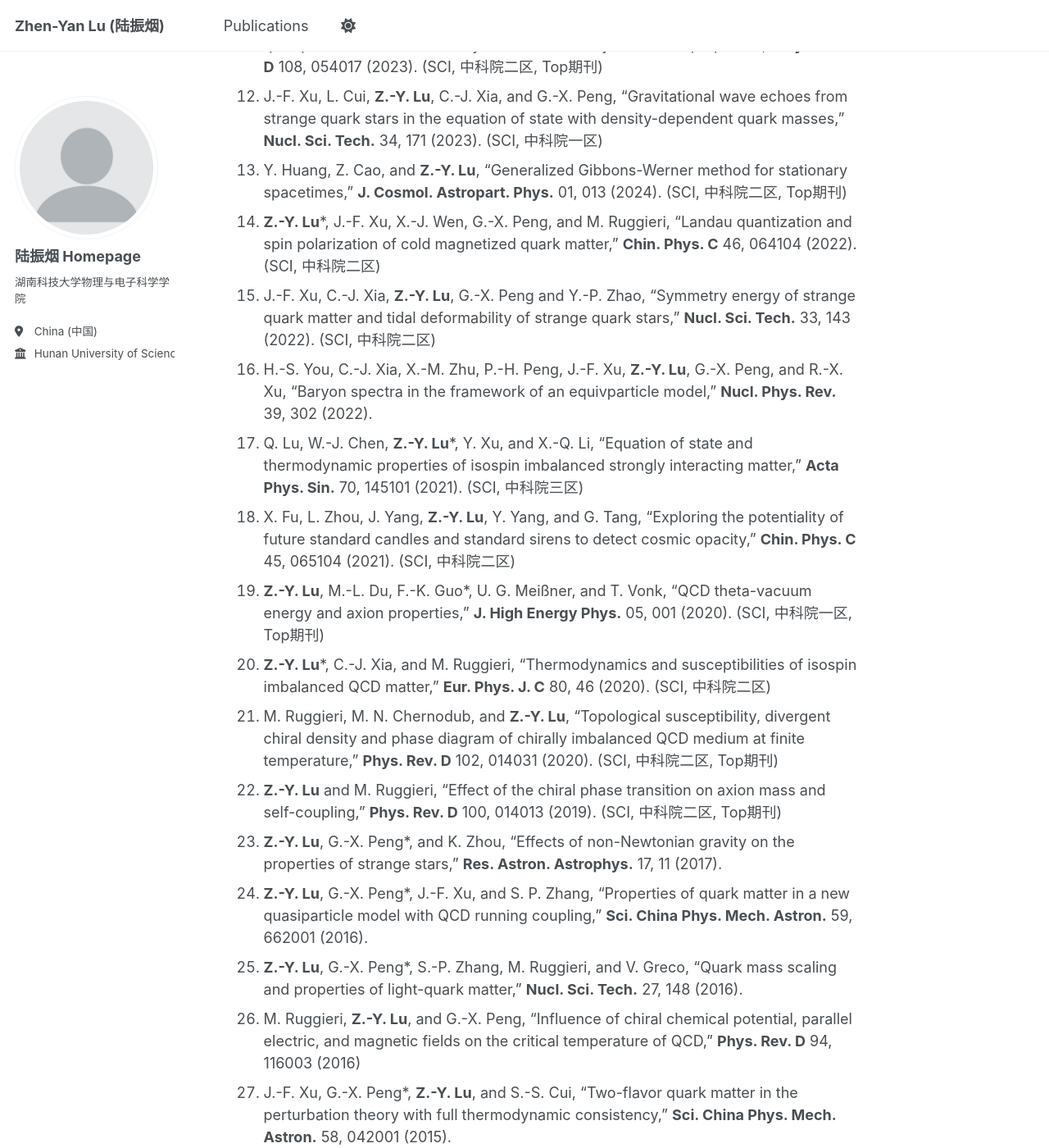
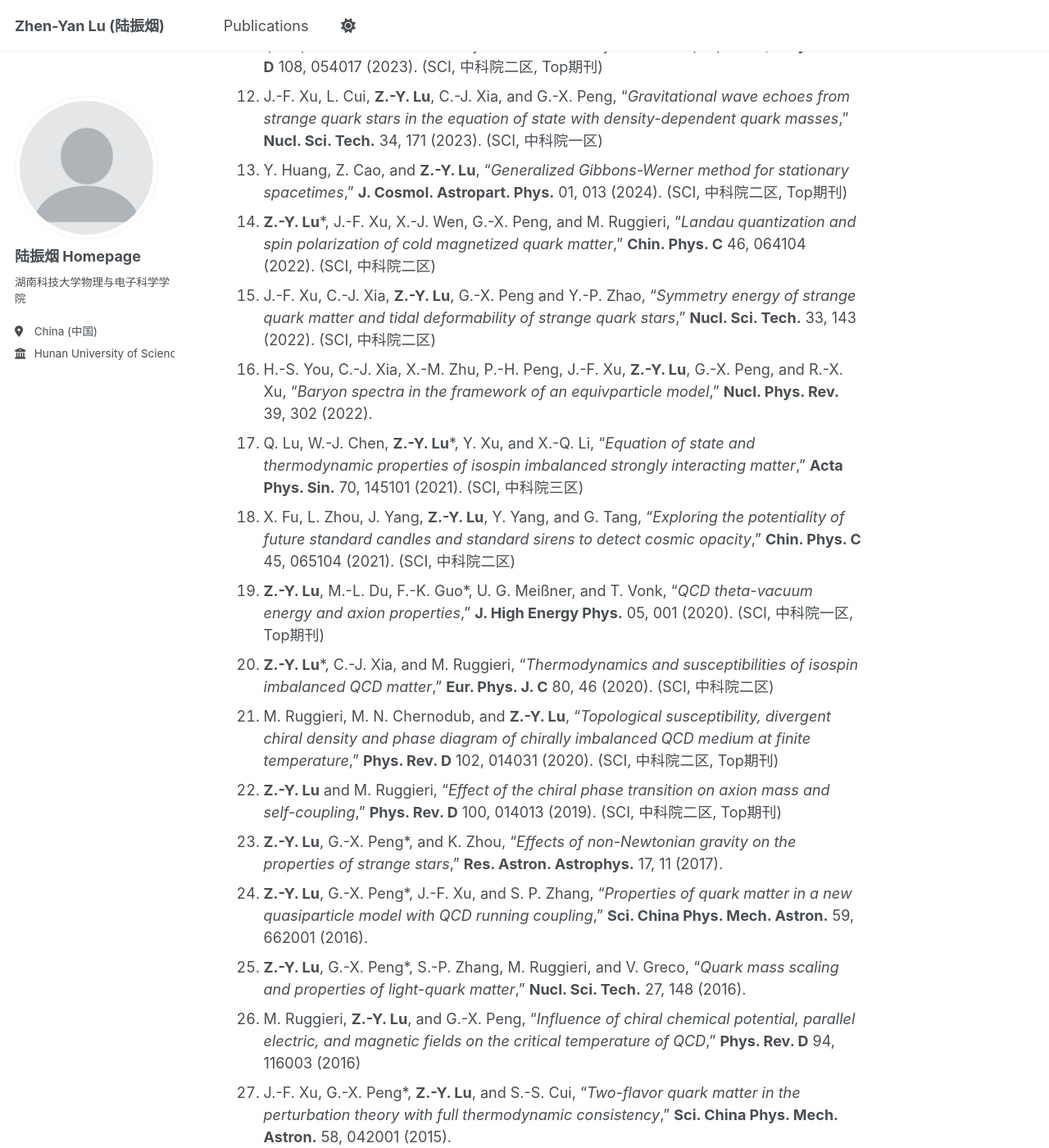
Before and after one commit to luzhenyan-stack/luzhenyan.github.io, a Jekyll site: the page built from _pages/about.md, in a window 1280 px wide and 1400 px high, scrolled down 2183 px. Shown: the whole window at 82% size. Built offline with Jekyll 4.4.1, drawn with Linux system fonts in a browser that asks for light colours; a script that is not in the unit is left out; some of the changed text lies outside the part shown.

Commit message:
Update about.md

```diff
--- a/_pages/about.md
+++ b/_pages/about.md
@@ -44,51 +44,51 @@
 
 主要科研论文
 ======
-1. **<u>Z.-Y. Lu</u>**, Y. Huang, J.-G. Cheng, Q. Lu, and S.-P. Wang, “_New axion contribution to the two-photon decays of neutral pions_,” **Eur. Phys. J. C** 85, 207 (2025). (SCI, 中科院二区)
-2. **Z.-Y. Lu***, S.-P. Wang, and Q. Lu, “New contribution to the anomalous π0 → γγ decay in SU(2) chiral perturbation theory,” **Proceedings** 123(1), 1 (2025).
-3. Y. Huang, X. Fu, **Z.-Y. Lu**, X. Qin, “The influence of cosmological constant on light deflection in rotating spacetimes via the generalized Gibbons–Werner method,” **Phys. Dark Univ.** 50, 102070 (2025). (SCI, 中科院二区)
-4. X. Chen, R. Adam, D. E. Bürgler, F. Wang, **Z.-Y. Lu**, et al, “Ultrafast demagnetization in ferromagnetic materials: Origins and progress,” **Phys. Rep.** 1102, 1-63 (2025). (SCI, 中科院一区, Top期刊)
-5. S.-P. Wang, Z.-J. Ma, J.-F. Xu and **Z.-Y. Lu***, “Constraints on the equation of state of quark stars from compact object observations,” **Proceedings** 123(1), 3 (2025).
-6. H.-F. Gong, Q. Lu, and **Z.-Y. Lu***, “The QCD axion in hot and dense matter,” **Proceedings** 123(1), 4 (2025).
-7. Z.-H. Zhu, K.-K. Chen, Y.-Q. Zhang, X. Fu, Z. Peng, **Z.-Y. Lu**, Y.-F. Chai, Z. Xiong, Lei Tan, “Single-photon scattering in a two-level giant atom-dual waveguide coupled system based on local coupling phase regulation”, **Acta Phys. Sin.**, 2025, 74(15): 153202.
-8. H.-F. Gong#, Q. Lu#, **Z.-Y. Lu***, L.-M. Liu, X. Chen, and S.-P. Wang, “QCD topology and axion properties in an isotropic hot and dense medium,” **Eur. Phys. J. C** 84, 1222 (2024). (SCI, 中科院二区)
-9. M. Wang, X. Fu, B. Xu, Y. Huang, Y. Yang, **Z.-Y. Lu**, “Testing the cosmic distance duality relation with Type Ia supernova and transverse BAO measurements,” **Eur. Phys. J. C** 84, 702 (2024). (SCI, 中科院二区)
-10. 徐建峰, 崔磊, 夏铖君, **陆振烟**. 夸克物质对称能与夸克星潮汐形变的研究[J]. **原子核物理评论** 41(1): 325-330 (2024).
-11. Z.-J. Ma, **Z.-Y. Lu***, J.-F. Xu, G.-X. Peng, X. Fu, and J. Wang, “Cold quark matter in a quasiparticle model: Thermodynamic consistency and stellar properties,” **Phys. Rev. D** 108, 054017 (2023). (SCI, 中科院二区, Top期刊)
-12. J.-F. Xu, L. Cui, **Z.-Y. Lu**, C.-J. Xia, and G.-X. Peng, “Gravitational wave echoes from strange quark stars in the equation of state with density-dependent quark masses,” **Nucl. Sci. Tech.** 34, 171 (2023). (SCI, 中科院一区)
-13. Y. Huang, Z. Cao, and **Z.-Y. Lu**, “Generalized Gibbons-Werner method for stationary spacetimes,” **J. Cosmol. Astropart. Phys.** 01, 013 (2024). (SCI, 中科院二区, Top期刊)
-14. **Z.-Y. Lu***, J.-F. Xu, X.-J. Wen, G.-X. Peng, and M. Ruggieri, “Landau quantization and spin polarization of cold magnetized quark matter,” **Chin. Phys. C** 46, 064104 (2022). (SCI, 中科院二区)
-15. J.-F. Xu, C.-J. Xia, **Z.-Y. Lu**, G.-X. Peng and Y.-P. Zhao, “Symmetry energy of strange quark matter and tidal deformability of strange quark stars,” **Nucl. Sci. Tech.** 33, 143 (2022). (SCI, 中科院二区)
-16. H.-S. You, C.-J. Xia, X.-M. Zhu, P.-H. Peng, J.-F. Xu, **Z.-Y. Lu**, G.-X. Peng, and R.-X. Xu, “Baryon spectra in the framework of an equivparticle model,” **Nucl. Phys. Rev.** 39, 302 (2022).
-17. Q. Lu, W.-J. Chen, **Z.-Y. Lu***, Y. Xu, and X.-Q. Li, “Equation of state and thermodynamic properties of isospin imbalanced strongly interacting matter,” **Acta Phys. Sin.** 70, 145101 (2021). (SCI, 中科院三区)
-18. X. Fu, L. Zhou, J. Yang, **Z.-Y. Lu**, Y. Yang, and G. Tang, “Exploring the potentiality of future standard candles and standard sirens to detect cosmic opacity,” **Chin. Phys. C** 45, 065104 (2021). (SCI, 中科院二区)
-19. **Z.-Y. Lu**, M.-L. Du, F.-K. Guo*, U. G. Meißner, and T. Vonk, “QCD theta-vacuum energy and axion properties,” **J. High Energy Phys.** 05, 001 (2020). (SCI, 中科院一区, Top期刊)
-20. **Z.-Y. Lu***, C.-J. Xia, and M. Ruggieri, “Thermodynamics and susceptibilities of isospin imbalanced QCD matter,” **Eur. Phys. J. C** 80, 46 (2020). (SCI, 中科院二区)
-21. M. Ruggieri, M. N. Chernodub, and **Z.-Y. Lu**, “Topological susceptibility, divergent chiral density and phase diagram of chirally imbalanced QCD medium at finite temperature,” **Phys. Rev. D** 102, 014031 (2020). (SCI, 中科院二区, Top期刊)
-22. **Z.-Y. Lu** and M. Ruggieri, “Effect of the chiral phase transition on axion mass and self-coupling,” **Phys. Rev. D** 100, 014013 (2019). (SCI, 中科院二区, Top期刊)
-23. **Z.-Y. Lu**, G.-X. Peng*, and K. Zhou, “Effects of non-Newtonian gravity on the properties of strange stars,” **Res. Astron. Astrophys.** 17, 11 (2017).
-24. **Z.-Y. Lu**, G.-X. Peng*, J.-F. Xu, and S. P. Zhang, “Properties of quark matter in a new quasiparticle model with QCD running coupling,” **Sci. China Phys. Mech. Astron.** 59, 662001 (2016).
-25. **Z.-Y. Lu**, G.-X. Peng*, S.-P. Zhang, M. Ruggieri, and V. Greco, “Quark mass scaling and properties of light-quark matter,” **Nucl. Sci. Tech.** 27, 148 (2016).
-26. M. Ruggieri, **Z.-Y. Lu**, and G.-X. Peng, “Influence of chiral chemical potential, parallel electric, and magnetic fields on the critical temperature of QCD,” **Phys. Rev. D** 94, 116003 (2016)
-27. J.-F. Xu, G.-X. Peng*, **Z.-Y. Lu**, and S.-S. Cui, “Two-flavor quark matter in the perturbation theory with full thermodynamic consistency,” **Sci. China Phys. Mech. Astron.** 58, 042001 (2015).
-28. S.-S. Cui, G.-X. Peng*, **Z.-Y. Lu**, C. Peng, and J.-F. Xu, “Properties of color-flavor locked strange quark matter in an external strong magnetic field,” **Nucl. Sci. Tech.** 26, 40503 (2015).
-29. C.-J. Xia, G.-X. Peng*, S.-W. Chen, **Z.-Y. Lu**, and J.-F. Xu, “Thermodynamic consistency, quark mass scaling, and properties of strange matter,” **Phys. Rev. D** 89, 105027 (2014).
-30. L. Gao, **Z.-Y. Lu**, and G.-X. Peng*, “Density isomer of nuclear matter in an equivalent mass approach,” **Nucl. Sci. Tech.** 24, 50505 (2013).
+1. **Z.-Y. Lu**, Y. Huang, J.-G. Cheng, Q. Lu, and S.-P. Wang, “_New axion contribution to the two-photon decays of neutral pions_,” **Eur. Phys. J. C** 85, 207 (2025). (SCI, 中科院二区)
+2. **Z.-Y. Lu***, S.-P. Wang, and Q. Lu, “_New contribution to the anomalous π0 → γγ decay in SU(2) chiral perturbation theory_,” **Proceedings** 123(1), 1 (2025).
+3. Y. Huang, X. Fu, **Z.-Y. Lu**, X. Qin, “_The influence of cosmological constant on light deflection in rotating spacetimes via the generalized Gibbons–Werner method_,” **Phys. Dark Univ.** 50, 102070 (2025). (SCI, 中科院二区)
+4. X. Chen, R. Adam, D. E. Bürgler, F. Wang, **Z.-Y. Lu**, et al, “_Ultrafast demagnetization in ferromagnetic materials: Origins and progress_,” **Phys. Rep.** 1102, 1-63 (2025). (SCI, 中科院一区, Top期刊)
+5. S.-P. Wang, Z.-J. Ma, J.-F. Xu and **Z.-Y. Lu***, “_Constraints on the equation of state of quark stars from compact object observations_,” **Proceedings** 123(1), 3 (2025).
+6. H.-F. Gong, Q. Lu, and **Z.-Y. Lu***, “_The QCD axion in hot and dense matter_,” **Proceedings** 123(1), 4 (2025).
+7. Z.-H. Zhu, K.-K. Chen, Y.-Q. Zhang, X. Fu, Z. Peng, **Z.-Y. Lu**, Y.-F. Chai, Z. Xiong, Lei Tan, “_Single-photon scattering in a two-level giant atom-dual waveguide coupled system based on local coupling phase regulation”, **Acta Phys. Sin.**, 2025, 74(15): 153202.
+8. H.-F. Gong#, Q. Lu#, **Z.-Y. Lu***, L.-M. Liu, X. Chen, and S.-P. Wang, “_QCD topology and axion properties in an isotropic hot and dense medium_,” **Eur. Phys. J. C** 84, 1222 (2024). (SCI, 中科院二区)
+9. M. Wang, X. Fu, B. Xu, Y. Huang, Y. Yang, **Z.-Y. Lu**, “_Testing the cosmic distance duality relation with Type Ia supernova and transverse BAO measurements_,” **Eur. Phys. J. C** 84, 702 (2024). (SCI, 中科院二区)
+10. 徐建峰, 崔磊, 夏铖君, **陆振烟**. “_夸克物质对称能与夸克星潮汐形变的研究_,” **原子核物理评论** 41(1): 325-330 (2024).
+11. Z.-J. Ma, **Z.-Y. Lu***, J.-F. Xu, G.-X. Peng, X. Fu, and J. Wang, “_Cold quark matter in a quasiparticle model: Thermodynamic consistency and stellar properties_,” **Phys. Rev. D** 108, 054017 (2023). (SCI, 中科院二区, Top期刊)
+12. J.-F. Xu, L. Cui, **Z.-Y. Lu**, C.-J. Xia, and G.-X. Peng, “_Gravitational wave echoes from strange quark stars in the equation of state with density-dependent quark masses_,” **Nucl. Sci. Tech.** 34, 171 (2023). (SCI, 中科院一区)
+13. Y. Huang, Z. Cao, and **Z.-Y. Lu**, “_Generalized Gibbons-Werner method for stationary spacetimes_,” **J. Cosmol. Astropart. Phys.** 01, 013 (2024). (SCI, 中科院二区, Top期刊)
+14. **Z.-Y. Lu***, J.-F. Xu, X.-J. Wen, G.-X. Peng, and M. Ruggieri, “_Landau quantization and spin polarization of cold magnetized quark matter_,” **Chin. Phys. C** 46, 064104 (2022). (SCI, 中科院二区)
+15. J.-F. Xu, C.-J. Xia, **Z.-Y. Lu**, G.-X. Peng and Y.-P. Zhao, “_Symmetry energy of strange quark matter and tidal deformability of strange quark stars_,” **Nucl. Sci. Tech.** 33, 143 (2022). (SCI, 中科院二区)
+16. H.-S. You, C.-J. Xia, X.-M. Zhu, P.-H. Peng, J.-F. Xu, **Z.-Y. Lu**, G.-X. Peng, and R.-X. Xu, “_Baryon spectra in the framework of an equivparticle model_,” **Nucl. Phys. Rev.** 39, 302 (2022).
+17. Q. Lu, W.-J. Chen, **Z.-Y. Lu***, Y. Xu, and X.-Q. Li, “_Equation of state and thermodynamic properties of isospin imbalanced strongly interacting matter_,” **Acta Phys. Sin.** 70, 145101 (2021). (SCI, 中科院三区)
+18. X. Fu, L. Zhou, J. Yang, **Z.-Y. Lu**, Y. Yang, and G. Tang, “_Exploring the potentiality of future standard candles and standard sirens to detect cosmic opacity_,” **Chin. Phys. C** 45, 065104 (2021). (SCI, 中科院二区)
+19. **Z.-Y. Lu**, M.-L. Du, F.-K. Guo*, U. G. Meißner, and T. Vonk, “_QCD theta-vacuum energy and axion properties_,” **J. High Energy Phys.** 05, 001 (2020). (SCI, 中科院一区, Top期刊)
+20. **Z.-Y. Lu***, C.-J. Xia, and M. Ruggieri, “_Thermodynamics and susceptibilities of isospin imbalanced QCD matter_,” **Eur. Phys. J. C** 80, 46 (2020). (SCI, 中科院二区)
+21. M. Ruggieri, M. N. Chernodub, and **Z.-Y. Lu**, “_Topological susceptibility, divergent chiral density and phase diagram of chirally imbalanced QCD medium at finite temperature_,” **Phys. Rev. D** 102, 014031 (2020). (SCI, 中科院二区, Top期刊)
+22. **Z.-Y. Lu** and M. Ruggieri, “_Effect of the chiral phase transition on axion mass and self-coupling_,” **Phys. Rev. D** 100, 014013 (2019). (SCI, 中科院二区, Top期刊)
+23. **Z.-Y. Lu**, G.-X. Peng*, and K. Zhou, “_Effects of non-Newtonian gravity on the properties of strange stars_,” **Res. Astron. Astrophys.** 17, 11 (2017).
+24. **Z.-Y. Lu**, G.-X. Peng*, J.-F. Xu, and S. P. Zhang, “_Properties of quark matter in a new quasiparticle model with QCD running coupling_,” **Sci. China Phys. Mech. Astron.** 59, 662001 (2016).
+25. **Z.-Y. Lu**, G.-X. Peng*, S.-P. Zhang, M. Ruggieri, and V. Greco, “_Quark mass scaling and properties of light-quark matter_,” **Nucl. Sci. Tech.** 27, 148 (2016).
+26. M. Ruggieri, **Z.-Y. Lu**, and G.-X. Peng, “_Influence of chiral chemical potential, parallel electric, and magnetic fields on the critical temperature of QCD_,” **Phys. Rev. D** 94, 116003 (2016)
+27. J.-F. Xu, G.-X. Peng*, **Z.-Y. Lu**, and S.-S. Cui, “_Two-flavor quark matter in the perturbation theory with full thermodynamic consistency_,” **Sci. China Phys. Mech. Astron.** 58, 042001 (2015).
+28. S.-S. Cui, G.-X. Peng*, **Z.-Y. Lu**, C. Peng, and J.-F. Xu, “_Properties of color-flavor locked strange quark matter in an external strong magnetic field_,” **Nucl. Sci. Tech.** 26, 40503 (2015).
+29. C.-J. Xia, G.-X. Peng*, S.-W. Chen, **Z.-Y. Lu**, and J.-F. Xu, “_Thermodynamic consistency, quark mass scaling, and properties of strange matter_,” **Phys. Rev. D** 89, 105027 (2014).
+30. L. Gao, **Z.-Y. Lu**, and G.-X. Peng*, “_Density isomer of nuclear matter in an equivalent mass approach_,” **Nucl. Sci. Tech.** 24, 50505 (2013).
 
 主要教研教改论文
 ======
-1. 黄凯 (研究生), 陈文慧, 曹德让, **陆振烟***, “斜抛越障轨迹及其影响参数的理论研究,” **湖南科技学院学报**, (2026).
-2. 王闻作, 陈子沐, 肖佳康, **陆振烟***, “SNP教学模式融入高中物理课堂教学的实践与思考——以“弹力”教学为例,” **物理教学** 47(4), 11-14 (2025).
-3. 邹文娟, 王舒鹏, 麻志君, **陆振烟***, “5E模式结合PhET仿真实验的高中物理教学设计——以“抛体运动”为例,” **物理之友**  486(9), 55-59 (2025).
-4. 周红, 沈伟, 王桃芬, **陆振烟***, “科里奥利力对远射程炮弹发射的影响研究,” **物理通报** 44(6), 138-141 (2025).
-5. 王舒鹏 (研究生), 邹文娟, 麻志君, **陆振烟***, “基于PhET与PBL融合的高中物理实验教学—以“动量守恒”为例,” **湖南中学物理** 40(9), 76-81 (2025).
-6. 黄俊瑶, 朱中华, **陆振烟***, “中考思政元素与课程教学的双向指导探究—以2019-2023年长沙市中考物理试题为例,” **湖南中学物理** 39(12), 99-102 (2024).
-7. 刘旭, **陆振烟***, “基于学习进阶视角下的教学设计——以“牛顿第一定律”为例,” **湖南中学物理** 39(4), 88-91+73 (2024).
-8. 曾瑶 (保送中山大学读研), 郭璇 (中山大学读研), **陆振烟***, 易贵元, 曹德让, “融入课程思政 铸牢育人之本—以“自由落体运动”为例,” **物理之友** 474(6), 39-41 (2024).
-9. 周聪姿, 朱芳仪, 王舒鹏 (湖南科技大学读研), **陆振烟***, “湖南新高考物理试题分析及教学启示,” **湖南中学物理** 39(3), 89-92 (2024).
-10. 易婉, 周琪, **陆振烟***, 麻志君, 周海霞, “流体阻力和抛射高度对抛射体运动规律的影响研究,” **物理通报** 43(2), 27-34 (2024).
-11. 张钰, 易婉, **陆振烟***, 麻志君, 邹代峰, “课程思政在万有引力课堂教学中的设计与实践,” **湖南中学物理** 38(2), 22-24 (2023).
-12. 麻志君, 杨颖, 付响云, **陆振烟***, “铅球运动最佳抛射角和最大射程的理论研究,” **物理与工程** 32(3), 29-35 (2022).
+1. 黄凯 (研究生), 陈文慧, 曹德让, **陆振烟***, “_斜抛越障轨迹及其影响参数的理论研究_,” **湖南科技学院学报**, (2026).
+2. 王闻作, 陈子沐, 肖佳康, **陆振烟***, “_SNP教学模式融入高中物理课堂教学的实践与思考——以“弹力”教学为例_,” **物理教学** 47(4), 11-14 (2025).
+3. 邹文娟, 王舒鹏, 麻志君, **陆振烟***, “_5E模式结合PhET仿真实验的高中物理教学设计——以“抛体运动”为例_,” **物理之友**  486(9), 55-59 (2025).
+4. 周红, 沈伟, 王桃芬, **陆振烟***, “_科里奥利力对远射程炮弹发射的影响研究_,” **物理通报** 44(6), 138-141 (2025).
+5. 王舒鹏 (研究生), 邹文娟, 麻志君, **陆振烟***, “_基于PhET与PBL融合的高中物理实验教学—以“动量守恒”为例_,” **湖南中学物理** 40(9), 76-81 (2025).
+6. 黄俊瑶, 朱中华, **陆振烟***, “_中考思政元素与课程教学的双向指导探究—以2019-2023年长沙市中考物理试题为例_,” **湖南中学物理** 39(12), 99-102 (2024).
+7. 刘旭, **陆振烟***, “_基于学习进阶视角下的教学设计——以“牛顿第一定律”为例_,” **湖南中学物理** 39(4), 88-91+73 (2024).
+8. 曾瑶 (保送中山大学读研), 郭璇 (中山大学读研), **陆振烟***, 易贵元, 曹德让, “_融入课程思政 铸牢育人之本—以“自由落体运动”为例_,” **物理之友** 474(6), 39-41 (2024).
+9. 周聪姿, 朱芳仪, 王舒鹏 (湖南科技大学读研), **陆振烟***, “_湖南新高考物理试题分析及教学启示_,” **湖南中学物理** 39(3), 89-92 (2024).
+10. 易婉, 周琪, **陆振烟***, 麻志君, 周海霞, “_流体阻力和抛射高度对抛射体运动规律的影响研究_,” **物理通报** 43(2), 27-34 (2024).
+11. 张钰, 易婉, **陆振烟***, 麻志君, 邹代峰, “_课程思政在万有引力课堂教学中的设计与实践_,” **湖南中学物理** 38(2), 22-24 (2023).
+12. 麻志君, 杨颖, 付响云, **陆振烟***, “_铅球运动最佳抛射角和最大射程的理论研究_,” **物理与工程** 32(3), 29-35 (2022).
 
 个人或作品获奖
 ======
```
